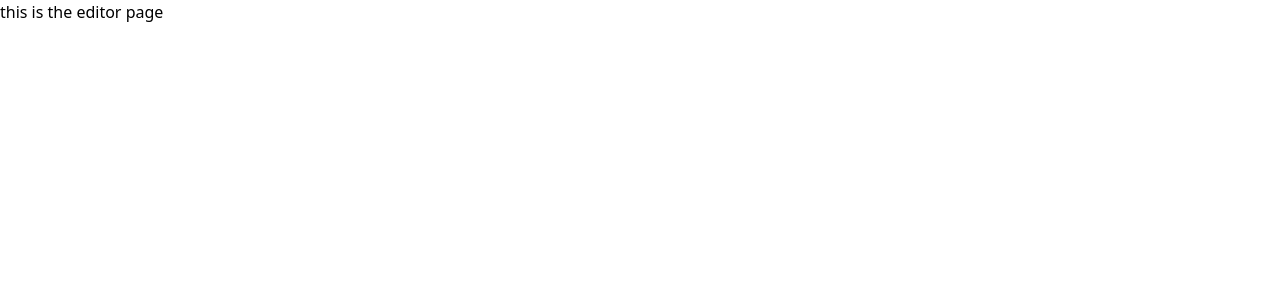
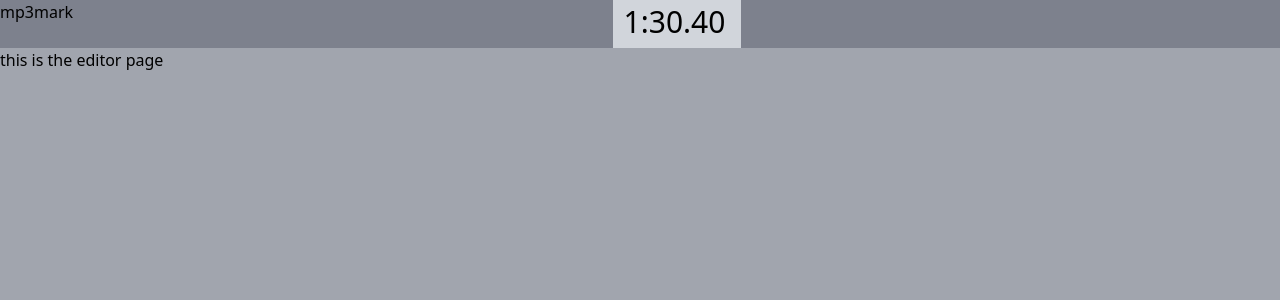
Before and after one commit to udu3324/mp3mark, a SvelteKit app: page /editor in a window 1280 px wide. Shown: the top 300 px of the page. Built offline with nearby package versions, Linux system fonts and the light colour scheme.

Commit message:
css for editor

```diff
--- a/src/routes/editor/+page.svelte
+++ b/src/routes/editor/+page.svelte
@@ -1,3 +1,13 @@
-<div>
+<script>
+    import { db } from "../../lib/db.js"
+	import TopBar from "./TopBar.svelte";
+</script>
+
+<div class="w-screen h-screen bg-[#a1a5ae]">
+    <TopBar/>
     this is the editor page
 </div>
+
+<style lang="postcss">
+
+</style>
--- /dev/null
+++ b/src/routes/editor/TopBar.svelte
@@ -0,0 +1,16 @@
+<script>
+	import Fa from "svelte-fa";
+
+</script>
+
+<div class="w-screen h-12 bg-[#7d818d] flex justify-between">
+    <div>
+       <h1>mp3mark</h1>
+    </div>
+    <div class="bg-gray-300 w-32 text-3xl p-1 pr-2 text-center">
+       <p>1:30.40</p>
+    </div>
+    <div>
+
+    </div>
+</div>
```
